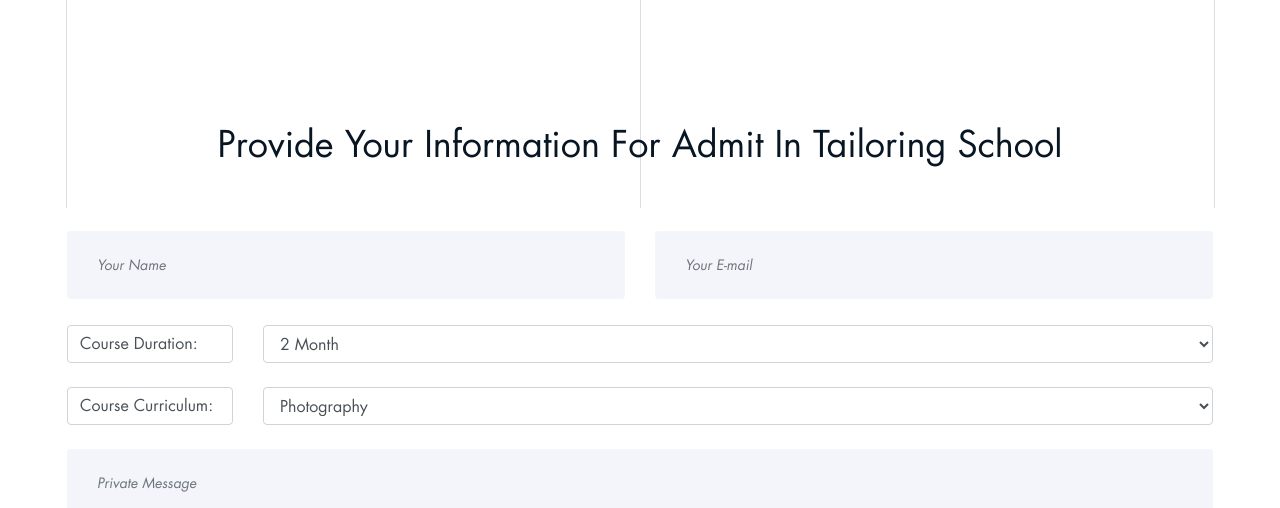
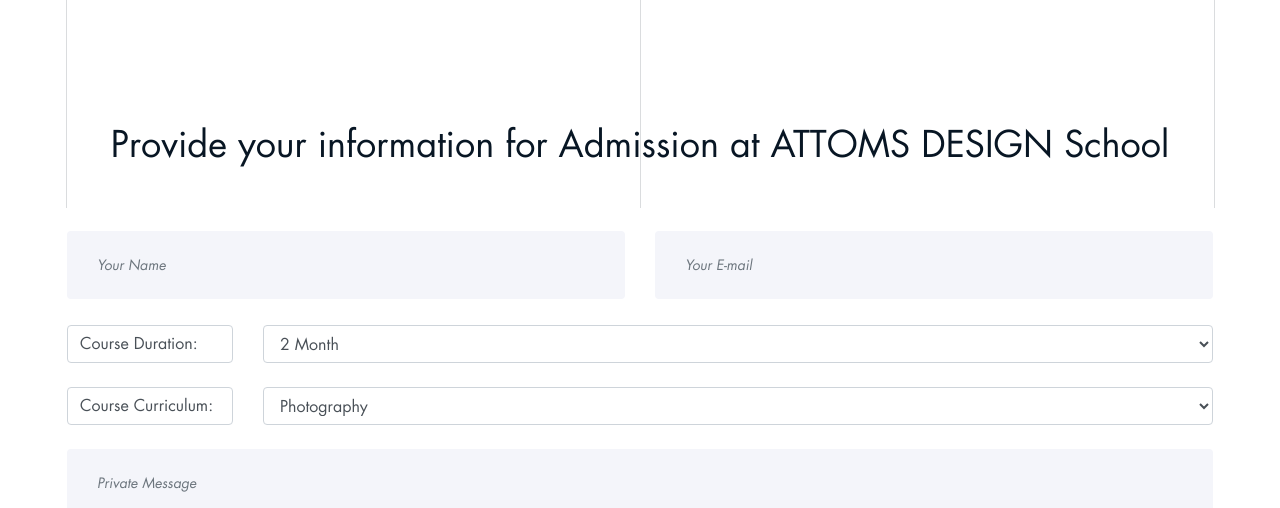
Before and after one commit to ThanbirTamim/attomsdesign.github.io, a plain HTML site: page school.html in a window 1280 px wide. Shown: the part 592-1100 px from the top of the page. Drawn offline with Linux system fonts and the light colour scheme.

Commit message:
Update school.html

```diff
--- a/school.html
+++ b/school.html
@@ -72,7 +72,7 @@
 	<section class="contact-section">
 		<div class="container">
 			<div class="text-center contact-title">
-				<h2>Provide Your Information For Admit In Tailoring School</h2>
+				<h2>Provide your information for Admission at ATTOMS DESIGN School</h2>
 			</div>
 			<form class="contact-form">
 				<div class="row">
```
